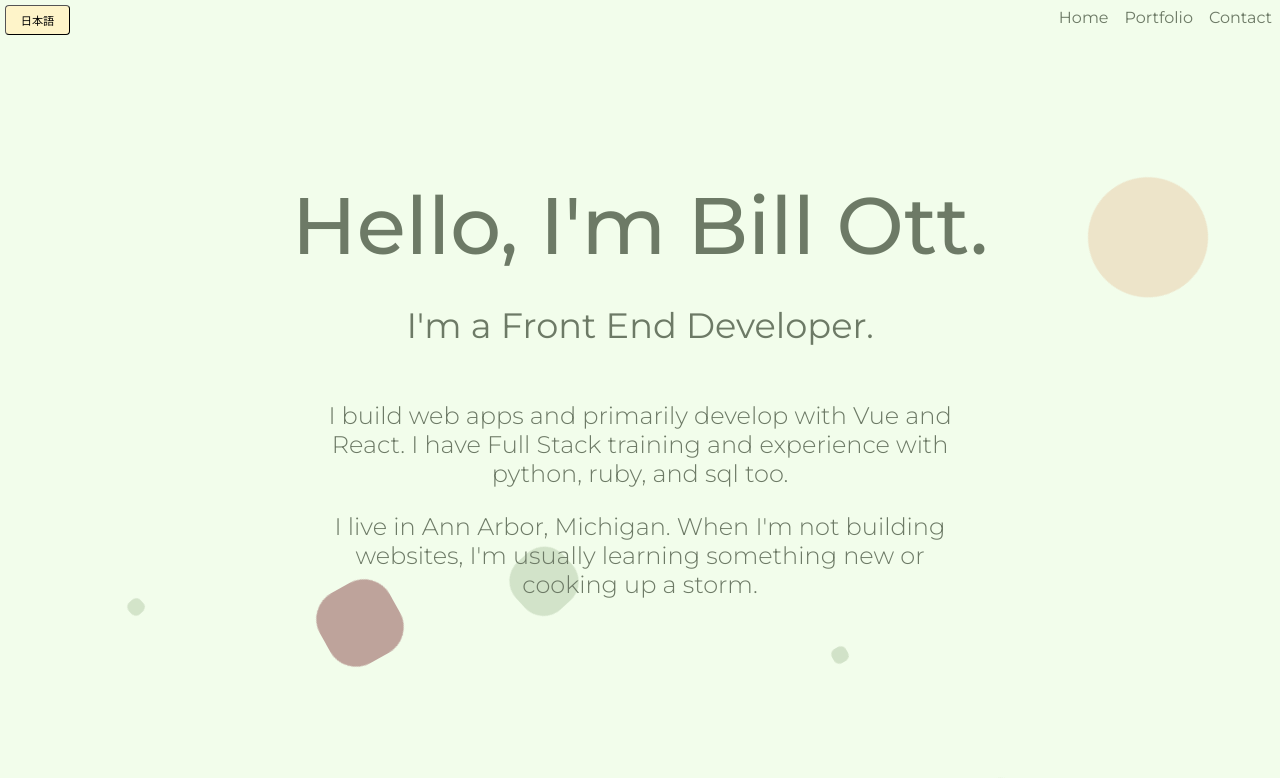
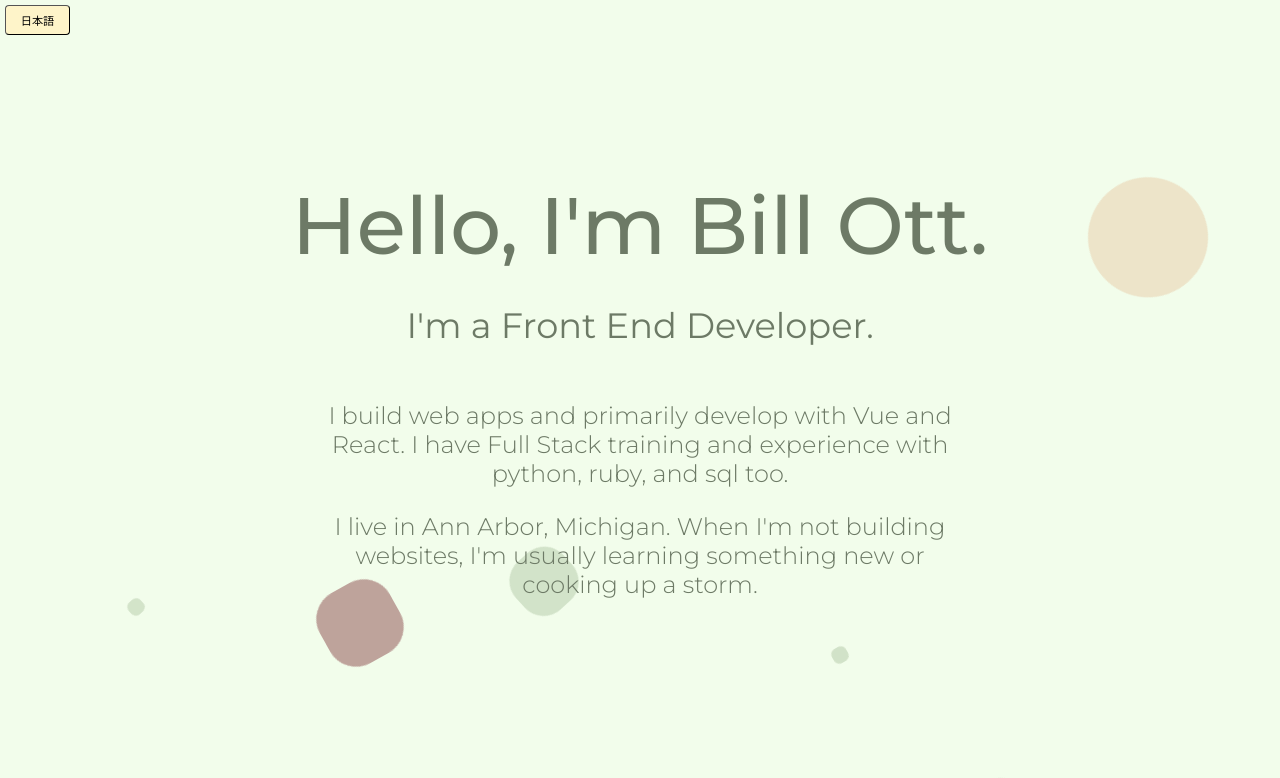
Before and after one commit to billyott/personal-site, a React (Create React App) app: page / in a window 1280 px wide. Shown: the top 778 px of the page. Built offline with nearby package versions, Linux system fonts and the light colour scheme.

Commit message:
remove navbar

```diff
--- a/src/App.js
+++ b/src/App.js
@@ -1,11 +1,9 @@
 import React, { useState } from 'react';
 import Background from './components/background';
 import ToggleLanguage from './components/toggle-language';
-import Navbar from './components/navbar';
 import Homepage from './components/homepage';
 import Portfolio from './components/portfolio';
 import Contact from './components/contact';
-import NavbarJP from './components-jp/navbar-jp';
 import HomepageJP from './components-jp/homepage-jp';
 import PortfolioJP from './components-jp/portfolio-jp';
 import ContactJP from './components-jp/contact-jp';
@@ -27,7 +25,6 @@ function App() {
     return (
       <div className="app">
       <Background />
-      <NavbarJP />
       <ToggleLanguage
         onClick={toggleLanguage}
         language={language} />
@@ -41,7 +38,6 @@ function App() {
   return (
     <div className="app">
       <Background />
-      <Navbar />
       <ToggleLanguage
         onClick={toggleLanguage}
         language={language} />
--- a/src/components-jp/navbar-jp.js
+++ /dev/null
@@ -1,54 +0,0 @@
-import React from 'react';
-import { Link } from 'react-scroll';
-
-import '../components/navbar.scss';
-
-export default function Navbar() {
-
-    return (
-        <div className='navbar'>
-            <ul className='navbar__list'>
-                <li className='navbar__list-item'>
-                    <Link
-                        className="navbar__link"
-                        to="homepage"
-                        smooth={true}
-                        duration={500}
-                        spy={true}
-                        tabIndex='0'
-                        href=""
-                    >
-                        ホーム
-                    </Link>
-                </li>
-                <li className='navbar__list-item'>
-                    <Link
-                        className="navbar__link"
-                        to="portfolio"
-                        smooth={true}
-                        duration={500}
-                        spy={true}
-                        tabIndex='0'
-                        href=""
-                    >
-                        ポートフォリオ
-                    </Link>
-                </li>
-                <li className='navbar__list-item'>
-                    <Link
-                        className="navbar__link"
-                        to="contact"
-                        smooth={true}
-                        duration={500}
-                        spy={true}
-                        tabIndex='0'
-                        href=""
-                    >
-                        連絡
-                    </Link>
-                </li>
-            </ul>
-        </div>
-    );
-
-}
--- a/src/components/navbar.js
+++ /dev/null
@@ -1,54 +0,0 @@
-import React from 'react';
-import { Link } from 'react-scroll';
-
-import './navbar.scss';
-
-export default function Navbar() {
-
-    return (
-        <div className='navbar'>
-            <ul className='navbar__list'>
-                <li className='navbar__list-item'>
-                    <Link
-                        className="navbar__link"
-                        to="homepage"
-                        smooth={true}
-                        duration={500}
-                        spy={true}
-                        tabIndex='0'
-                        href=""
-                    >
-                        Home
-                    </Link>
-                </li>
-                <li className='navbar__list-item'>
-                    <Link
-                        className="navbar__link"
-                        to="portfolio"
-                        smooth={true}
-                        duration={500}
-                        spy={true}
-                        tabIndex='0'
-                        href=""
-                    >
-                        Portfolio
-                    </Link>
-                </li>
-                <li className='navbar__list-item'>
-                    <Link
-                        className="navbar__link"
-                        to="contact"
-                        smooth={true}
-                        duration={500}
-                        spy={true}
-                        tabIndex='0'
-                        href=""
-                    >
-                        Contact
-                    </Link>
-                </li>
-            </ul>
-        </div>
-    );
-
-}
--- a/src/components/navbar.scss
+++ /dev/null
@@ -1,47 +0,0 @@
-@import '../styling-vars.scss';
-
-.navbar {
-    position: fixed;
-    z-index: 2;
-    right: 0;
-
-    @media (max-width: $mobile) {
-        font-size: .8rem;
-    }
-
-    &__list {
-        margin: 0;
-        padding: 0;
-        overflow: hidden;
-        list-style-type: none;
-    }
-
-    &__list-item {
-        float: left;
-        display: block;
-    }
-
-    &__link {
-        display: block;
-        padding: 8px;
-        text-decoration: none;
-        color: $matcha-tea-dark;
-        @media (hover: hover) {
-            &:hover {
-                color: $matcha-honeydew;
-                background-color: $matcha-tea-dark;
-                cursor: pointer;
-            }
-        }
-        &:active {
-            color: $matcha-honeydew;
-            background-color: $matcha-tea-dark;
-            cursor: pointer;
-        }
-        &:focus {
-            outline: none;
-        }
-        -webkit-tap-highlight-color: transparent;
-    }
-
-}
```
